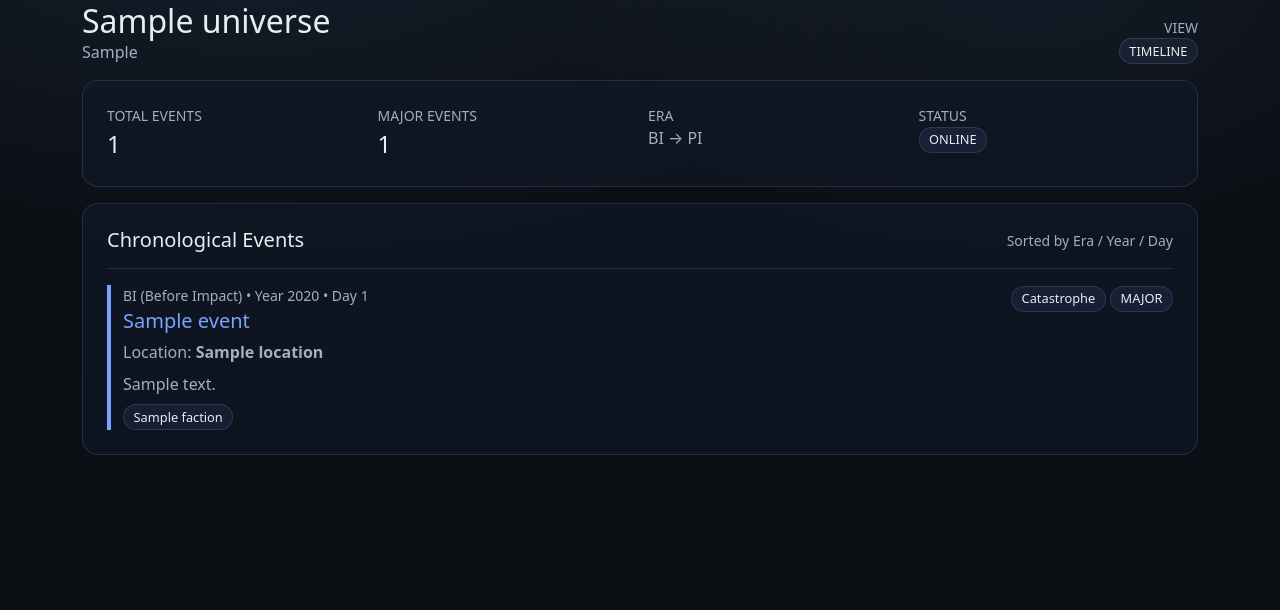
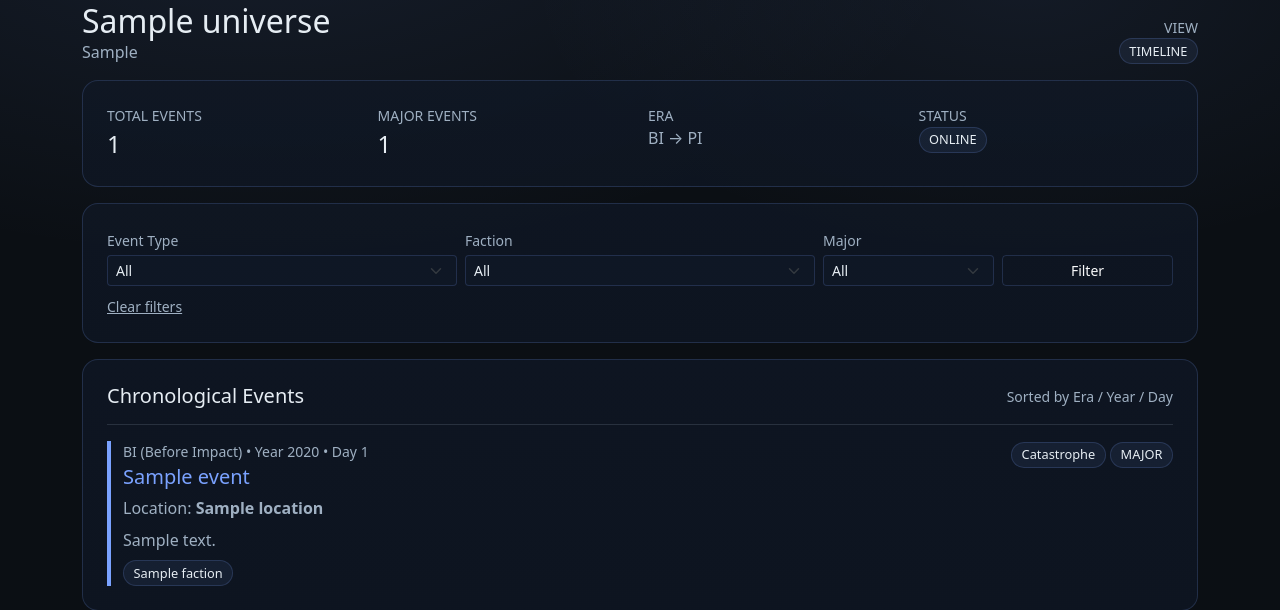
Before and after one commit to ryancoderjackson/storyforge, a Django app: page / in a window 1280 px wide. Shown: the part 100-710 px from the top of the page. Run offline with Django 5.2, Linux system fonts and the light colour scheme; a user stored in the database is signed in; tables that the repository leaves empty hold one stand-in row (values such as "Sample post").

Commit message:
Add timeline filters for event type, faction, and major flag

```diff
--- a/universe/templates/universe/base.html
+++ b/universe/templates/universe/base.html
@@ -69,6 +69,19 @@
     .sf-divider{
       border-top: 1px solid rgba(159,176,194,0.18);
     }
+
+    .form-select, .form-control {
+      background-color: rgba(16,24,38,0.85);
+      border: 1px solid var(--border);
+      color: var(--text);
+    }
+    .form-select:focus, .form-control:focus {
+      border-color: rgba(122,162,255,0.65);
+      box-shadow: 0 0 0 0.15rem rgba(122,162,255,0.15);
+    }
+    .btn-outline-light {
+      border-color: var(--border);
+    }
   </style>
 </head>
 <body>
--- a/universe/templates/universe/timeline_home.html
+++ b/universe/templates/universe/timeline_home.html
@@ -57,6 +57,50 @@
         <div class="sf-chip">ONLINE</div>
       </div>
     </div>
+  </div>
+
+  <div class="sf-panel p-3 p-md-4 mb-3">
+    <form method="get" class="row g-2 align-items-end">
+      <div class="col-12 col-md-4">
+        <label class="sf-muted small mb-1">Event Type</label>
+        <select class="form-select form-select-sm" name="type">
+          <option value="">All</option>
+          {% for value,label in event_type_choices %}
+            <option value="{{ value }}" {% if selected_type == value %}selected{% endif %}>
+              {{ label }}
+            </option>
+          {% endfor %}
+        </select>
+      </div>
+
+      <div class="col-12 col-md-4">
+        <label class="sf-muted small mb-1">Faction</label>
+        <select class="form-select form-select-sm" name="faction">
+          <option value="">All</option>
+          {% for faction in factions %}
+            <option value="{{ faction.id }}" {% if selected_faction == faction.id|stringformat:"s" %}selected{% endif %}>
+              {{ faction.short_name|default:faction.name }}
+            </option>
+          {% endfor %}
+        </select>
+      </div>
+
+      <div class="col-12 col-md-2">
+        <label class="sf-muted small mb-1">Major</label>
+        <select class="form-select form-select-sm" name="major">
+          <option value="">All</option>
+          <option value="1" {% if selected_major == "1" %}selected{% endif %}>Major Only</option>
+        </select>
+      </div>
+
+      <div class="col-12 col-md-2 d-grid">
+        <button class="btn btn-sm btn-outline-light" type="submit">Filter</button>
+      </div>
+
+      <div class="col-12">
+        <a class="sf-muted small" href="{% url 'universe:timeline_home' %}">Clear filters</a>
+      </div>
+    </form>
   </div>
 
   <div class="sf-panel p-3 p-md-4">
--- a/universe/views.py
+++ b/universe/views.py
@@ -1,32 +1,65 @@
 from django.shortcuts import render, get_object_or_404
 from django.contrib.auth.decorators import login_required
-from .models import Universe, Event
+from django.db.models import Prefetch
+from .models import Universe, Event, Faction
 
 # Create your views here.
 @login_required
 def timeline_home(request):
-    # Temporary approach: pick the first universe for this user
     universe = Universe.objects.filter(owner=request.user).first()
 
-    # If no universe exists yet, show an empty state
     events = Event.objects.none()
+    total_events = 0
+    major_count = 0
+
+    # For filter dropdown
+    factions = Faction.objects.none()
+
+    # Read query params
+    selected_type = request.GET.get("type", "")
+    selected_major = request.GET.get("major", "")
+    selected_faction = request.GET.get("faction", "")
+
     if universe:
+        factions = Faction.objects.filter(universe=universe).order_by("name")
+
         events = (
             Event.objects.filter(universe=universe)
             .select_related("location")
             .prefetch_related("factions")
-            .order_by("era", "year", "day", "created_at")
         )
 
-    total_events = events.count()
-    major_count = events.filter(is_major=True).count()
+        # Apply filters
+        if selected_type:
+            events = events.filter(event_type=selected_type)
+
+        if selected_major == "1":
+            events = events.filter(is_major=True)
+
+        if selected_faction:
+            events = events.filter(factions__id=selected_faction)
+
+        events = events.order_by("era", "year", "day", "created_at")
+
+        total_events = events.count()
+        major_count = events.filter(is_major=True).count()
 
     context = {
         "universe": universe,
         "events": events,
         "total_events": total_events,
         "major_count": major_count,
+        "factions": factions,
+
+        # keep selected values so dropdowns “stick”
+        "selected_type": selected_type,
+        "selected_major": selected_major,
+        "selected_faction": selected_faction,
+
+        # event type choices for dropdown
+        "event_type_choices": Event.EventType.choices,
     }
+
     return render(request, "universe/timeline_home.html", context)
 
 @login_required
```
